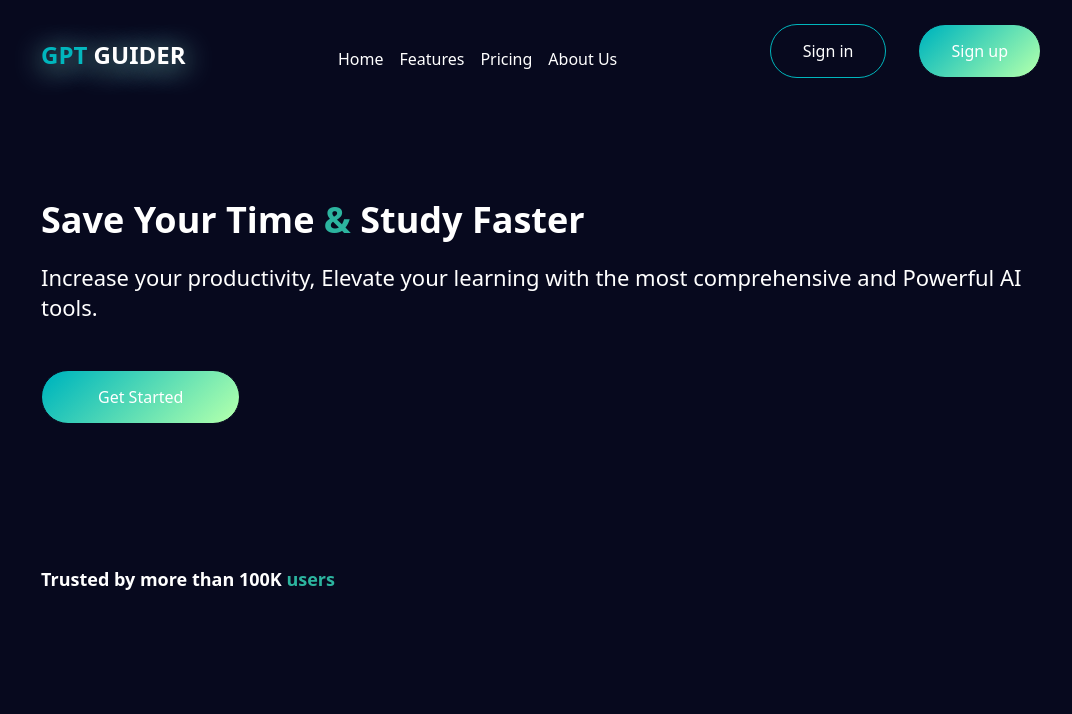
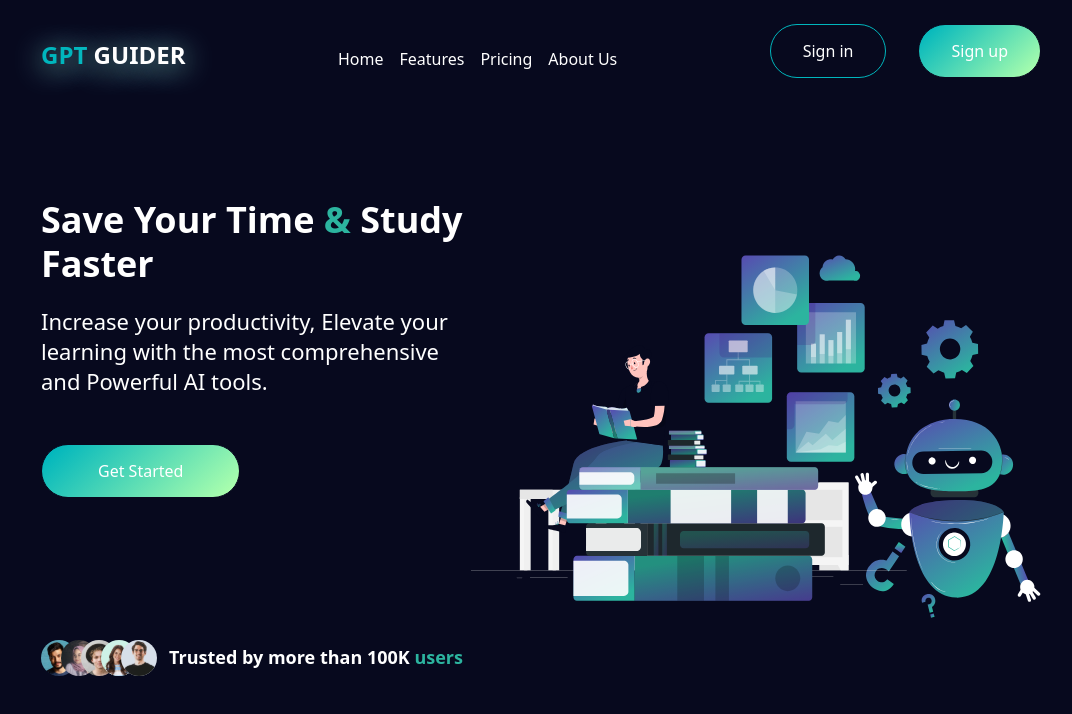
Before and after one commit to shahzaibimran7/GPT-GUIDER, a React (Create React App) app: page / in a window 1280 px wide. Shown: the top 714 px of the page, without its empty margins (99-1171 px from the left). Built offline with nearby package versions, Linux system fonts and the light colour scheme.

Commit message:
hero component design complete

```diff
--- a/src/components/Hero.jsx
+++ b/src/components/Hero.jsx
@@ -1,8 +1,9 @@
 import React from "react";
-
+import HeriIcon from "../assets/hero-image.svg";
+import Avatars from "../assets/avatars.svg";
 const Hero = () => {
   return (
-    <div className="xl:pt-[120px] lg:pt-[100px] flex justify-between xl:pb-18 lg:pb-16">
+    <section className="xl:pt-[120px] lg:pt-[100px] flex justify-between xl:pb-18 lg:pb-16">
       <div className="flex flex-col">
         <h1 className="text-white text-4xl font-poppins font-bold xl:leading-[44px] lg:leading-[36px]">
           Save Your Time <span className="text-[#2CB49F]">&</span> Study Faster
@@ -11,19 +12,22 @@ const Hero = () => {
           Increase your productivity, Elevate your learning with the most
           comprehensive and Powerful AI tools.
         </h1>
+
         <div className="xl:pt-12 lg:pt-10">
           <button className="py-[14px] px-14 border bg-Green-gradient border-[#07091E] rounded-[50px] text-white font-poppins font-medium text-base leading-6">
             Get Started
           </button>
         </div>
         <div className="flex pt-[142px]">
-          <h1 className="text-white text-lg font-poppins font-semibold leading-[26px]">
+          <img src={Avatars} alt="" />
+          <h1 className="text-white text-lg font-poppins font-semibold leading-[26px] ml-3 mt-1">
             Trusted by more than 100K{" "}
             <span className="text-[#2CB49F]">users</span>
           </h1>
         </div>
       </div>
-    </div>
+      <img src={HeriIcon} alt="" />
+    </section>
   );
 };
 
```
Also changed, not shown: src/assets/avatars.svg (added), src/assets/hero-image.svg (added).
